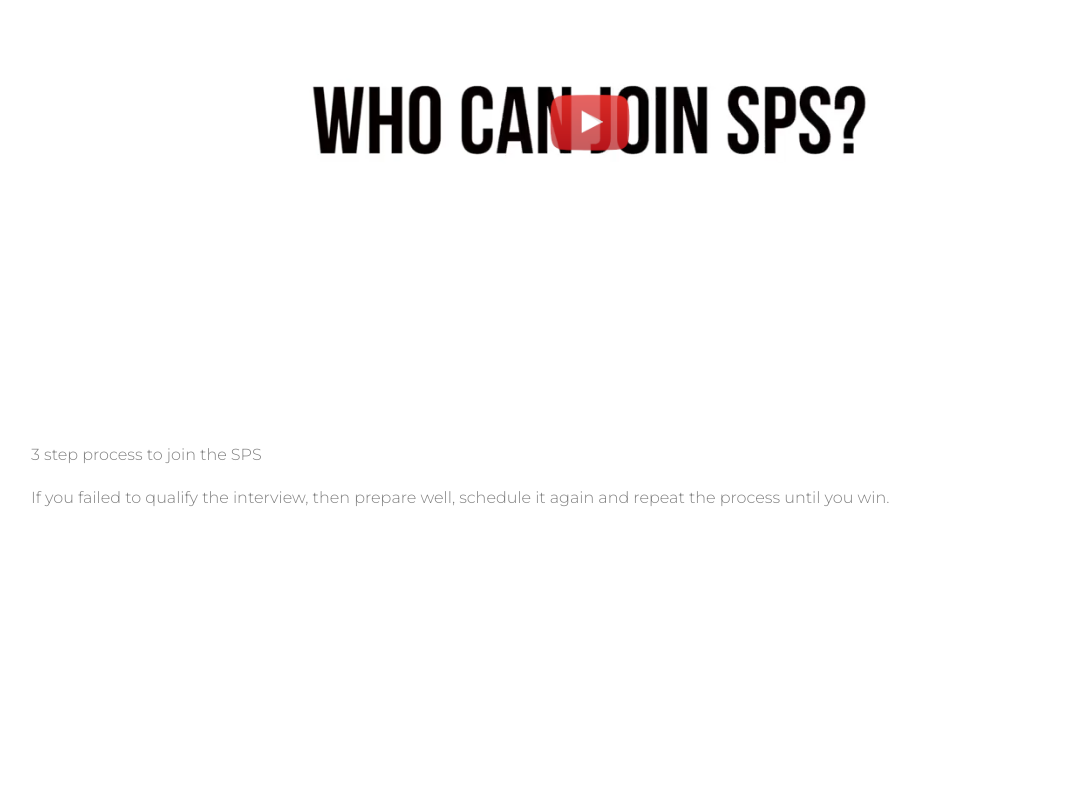
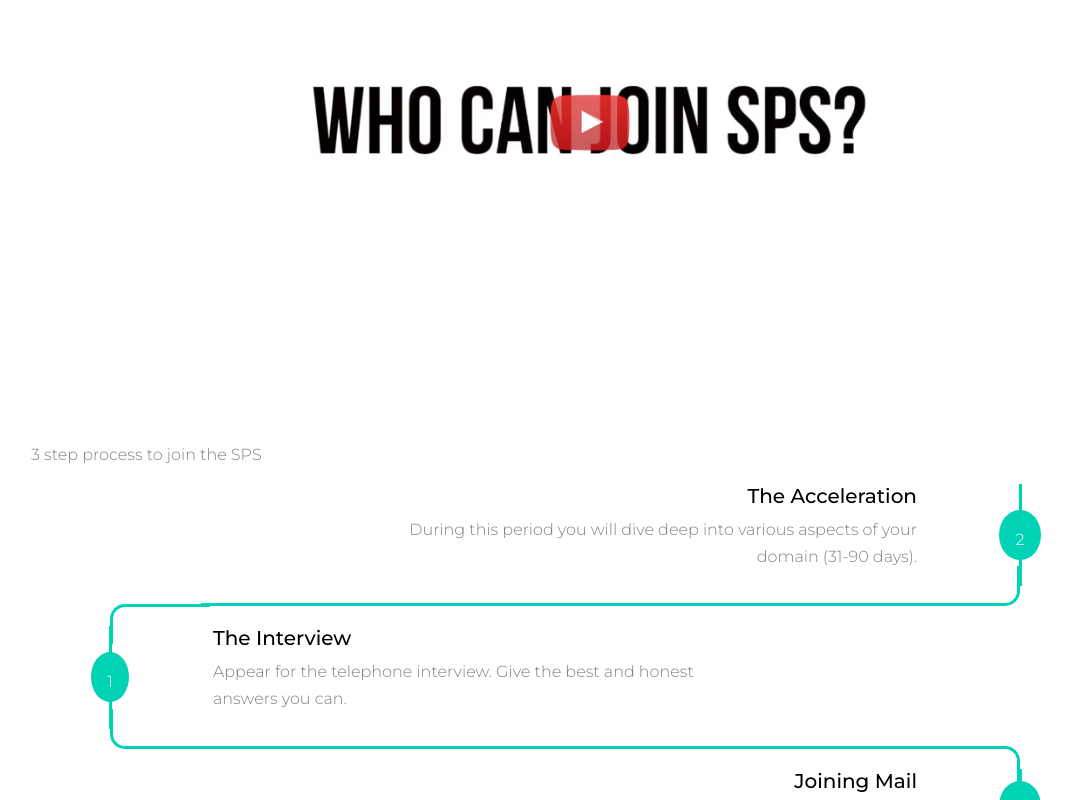
Before and after one commit to abinpanil/sps, a plain HTML site: page index.html in a window 1280 px wide. Shown: the part 3690-4490 px from the top of the page, without its empty margins (51-1123 px from the left). Drawn offline with nearby package versions, Linux system fonts and the light colour scheme.

Commit message:
line completed, need some updates

```diff
--- a/index.html
+++ b/index.html
@@ -118,7 +118,7 @@
                 </div>
                 <div class="row pt-5 mb-5 site-section">
                     <div class="row d-flex align-items-center">
-                        <div class="col-2 text-center bottom d-inline-flex justify-content-center align-items-center ">
+                        <div class="col-2 text-center after_line bottom d-inline-flex justify-content-center align-items-center " style="position: relative; align-self: stretch;">
                             <div class=" circle_span p-3">1</div>
                         </div>
                         <div class="col-6">
@@ -142,7 +142,7 @@
                             <h5 class="text-black">The Acceleration</h5>
                             <p>During this period you will dive deep into various aspects of your domain (31-90 days).</p>
                         </div>
-                        <div class="col-2 text-center bottom d-inline-flex justify-content-center align-items-center circle_div">
+                        <div class="col-2 after_line text-center bottom d-inline-flex justify-content-center align-items-center circle_div" style="position: relative; align-self: stretch;">
                             <div class="circle_span p-3">2</div>
                         </div>
                     </div>
@@ -158,7 +158,7 @@
                         </div>
                     </div>
                     <div class="row d-flex align-items-center">
-                        <div class="col-2 text-center bottom d-inline-flex justify-content-center align-items-center circle_div">
+                        <div class="col-2 text-center after_line bottom d-inline-flex justify-content-center align-items-center circle_div" style="position: relative; align-self: stretch;">
                             <div class="circle_span p-3">3</div>
                         </div>
                         <div class="col-6">
@@ -263,6 +263,57 @@
                     <img src="Resources/whocanjoinsps.png" alt="#" class="img-fluid">
                 </div>
                 <p>3 step process to join the SPS</p>
+                <div class="row mb-2 site-section">
+                    <div class="row d-flex justify-content-end align-items-center">
+                        <div class="col-6 text-end">
+                            <h5 class="text-black">The Acceleration</h5>
+                            <p>During this period you will dive deep into various aspects of your domain (31-90 days).</p>
+                        </div>
+                        <div class="col-2 after_line text-center bottom d-inline-flex justify-content-center align-items-center circle_div" style="position: relative; align-self: stretch;">
+                            <div class="circle_span p-3">2</div>
+                        </div>
+                    </div>
+                    <div class="row line">
+                        <div class="col-2">
+                            <div class="curve2-left"></div>
+                        </div>
+                        <div class="col-8 p-0">
+                            <div class="h2_line"></div>
+                        </div>
+                        <div class="col-2">
+                            <div class="curve2-right"></div>
+                        </div>
+                    </div>
+                    <div class="row d-flex align-items-center">
+                        <div class="col-2 text-center after_line bottom d-inline-flex justify-content-center align-items-center " style="position: relative; align-self: stretch;">
+                            <div class=" circle_span p-3">1</div>
+                        </div>
+                        <div class="col-6">
+                            <h5 class="text-black">The Interview</h5>
+                            <p>Appear for the telephone interview. Give the best and honest answers you can.</p>
+                        </div>
+                    </div>
+                    <div class="row line">
+                        <div class="col-2">
+                            <div class="curve-left"></div>
+                        </div>
+                        <div class="col-8 p-0">
+                            <div class="h_line"></div>
+                        </div>
+                        <div class="col-2">
+                            <div class="curve-right"></div>
+                        </div>
+                    </div>
+                    <div class="row d-flex justify-content-end align-items-center">
+                        <div class="col-6 text-end">
+                            <h5 class="text-black">Joining Mail</h5>
+                            <p>Get the joining mail if you have qualified. </p>
+                        </div>
+                        <div class="col-2 after_line text-center bottom d-inline-flex justify-content-center align-items-center circle_div" style="position: relative; align-self: stretch;">
+                            <div class="circle_span p-3">2</div>
+                        </div>
+                    </div>
+                </div>
                 <p>If you failed to qualify the interview, then prepare well, schedule it again and repeat the process until you win.</p>
                 <div class="col-12">
                     <img src="Resources/howmuchdoesitcost.png" alt="#" class="img-fluid">
--- a/style.css
+++ b/style.css
@@ -92,8 +92,10 @@ h1, h2, h3, h4, h5,
 }
 .card:hover{
     background-color: #00d2b5;
-    transform: translateY(-.5rem);
-    transition: 5s ease-in-out;
+    transform: translateY(-.7rem);
+    -webkit-box-shadow: 0 4px 20px -5px rgb(0 210 181 / 40%);
+    box-shadow: 0 4px 20px -5px rgb(0 210 181 / 40%);
+    transition: .3s ease-in;
 }
 .card:hover span{
     background-color: #fff;
@@ -113,6 +115,13 @@ h1, h2, h3, h4, h5,
     border-radius: 50%;
     background-color: #00d2b5;
     max-height: 50px;
+}
+.after_line::after{
+    content: " ";
+    border-left: 3px solid #00d2b5;
+    position: absolute;
+    height: 100%;
+    z-index: -1;
 }
 .line{
     height: 40px;
```
